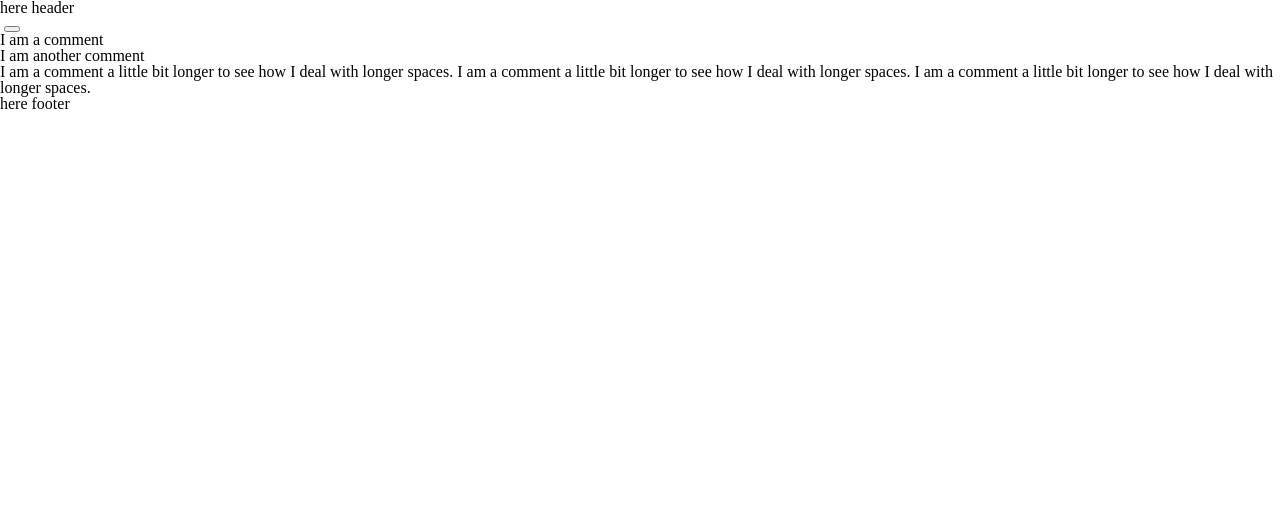
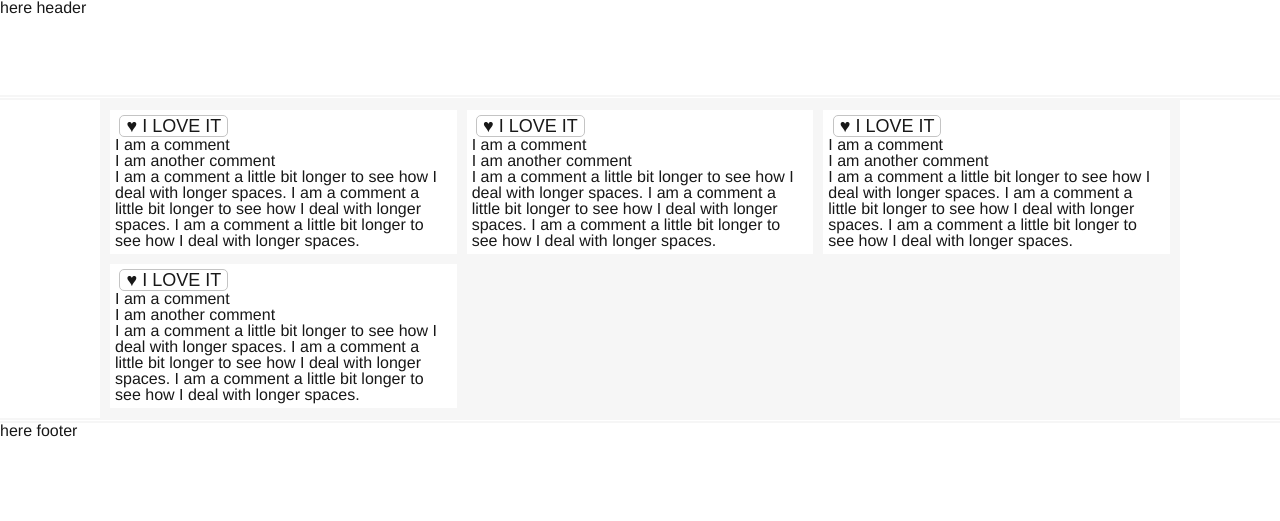
Before and after one commit to Theu/cardLayout, a plain HTML site: page index.html in a window 1280 px wide. Drawn offline with Linux system fonts and the light colour scheme.

Commit message:
CL-01  adding style for card. adding css var

```diff
--- a/assets/mainStyle.css
+++ b/assets/mainStyle.css
@@ -48,5 +48,68 @@ table {
 }
 
 /*end reset*/
+/*=======================
+NORMALIZER
+=======================*/
+:root {
+	/*colors*/
+	--white: #ffffff;
 
-/*=======================*/
+	--soft-gray: #f6f6f6;
+	--basic-gray: #c4c4c4;
+	--extra-dark-gray: #181818;
+
+	/*spaces ATM used only for padding and margin*/
+	--normal: 5px;
+}
+*,
+*:before,
+*:after {
+		box-sizing: border-box;
+   -moz-box-sizing: border-box;
+-webkit-box-sizing: border-box;
+}
+.internal-padding {
+	padding: var(--normal);
+}
+/*=======================
+LAYOUT
+=======================*/
+body {
+	font-size: 16px;
+	font-weight: lighter;
+	font-family: "Helvetica Neue", Arial, sans-serif;
+	color: var(--extra-dark-gray)
+}
+header,
+footer {
+	height: 100px;
+}
+header {
+	border-bottom: 5px double var(--soft-gray);
+}
+footer {
+	border-top: 5px double var(--soft-gray);
+}
+.main {
+	width: 1080px;
+	margin: 0 auto;
+	background-color: var(--soft-gray);
+	vertical-align: top;
+}
+.card {
+	display: inline-block;
+	width: calc(33.333% - 10px);
+	margin: var(--normal);
+	background-color: var(--white);
+}
+.like-counter {
+	background-color: var(--white);
+	border: 1px solid var(--basic-gray);
+	border-radius: 5px;
+	font-size: 18px;
+	line-height: 18px;
+	text-transform: uppercase;
+	font-weight: 100;
+	color: var(--extra-dark-gray)
+}
--- a/index.html
+++ b/index.html
@@ -7,10 +7,69 @@
     </head>
     <body>
         <header class="header">here header</header>
-        <section class="main">
-            <section class="card">
+        <section class="main internal-padding">
+            <section class="card internal-padding">
                 <img src="" alt="" class="card-img">
-                <button class="likeCounter"></button>
+                <button class="like-counter">
+                   &#9829; i love it
+                </button>
+                <article class="comment-wrapper">
+                    <p class="comment">
+                        I am a comment
+                    </p>
+                    <p class="comment">
+                        I am another comment
+                    </p>
+                    <p class="comment">
+                        I am a comment a little bit longer to see how I deal with longer spaces.
+                        I am a comment a little bit longer to see how I deal with longer spaces.
+                        I am a comment a little bit longer to see how I deal with longer spaces.
+                    </p>
+                </article>
+            </section><!--
+        --><section class="card internal-padding">
+                <img src="" alt="" class="card-img">
+                <button class="like-counter">
+                   &#9829; i love it
+                </button>
+                <article class="comment-wrapper">
+                    <p class="comment">
+                        I am a comment
+                    </p>
+                    <p class="comment">
+                        I am another comment
+                    </p>
+                    <p class="comment">
+                        I am a comment a little bit longer to see how I deal with longer spaces.
+                        I am a comment a little bit longer to see how I deal with longer spaces.
+                        I am a comment a little bit longer to see how I deal with longer spaces.
+                    </p>
+                </article>
+            </section><!--
+        --><section class="card internal-padding">
+                <img src="" alt="" class="card-img">
+                <button class="like-counter">
+                   &#9829; i love it
+                </button>
+                <article class="comment-wrapper">
+                    <p class="comment">
+                        I am a comment
+                    </p>
+                    <p class="comment">
+                        I am another comment
+                    </p>
+                    <p class="comment">
+                        I am a comment a little bit longer to see how I deal with longer spaces.
+                        I am a comment a little bit longer to see how I deal with longer spaces.
+                        I am a comment a little bit longer to see how I deal with longer spaces.
+                    </p>
+                </article>
+            </section><!--
+        --><section class="card internal-padding">
+                <img src="" alt="" class="card-img">
+                <button class="like-counter">
+                   &#9829; i love it
+                </button>
                 <article class="comment-wrapper">
                     <p class="comment">
                         I am a comment
```
